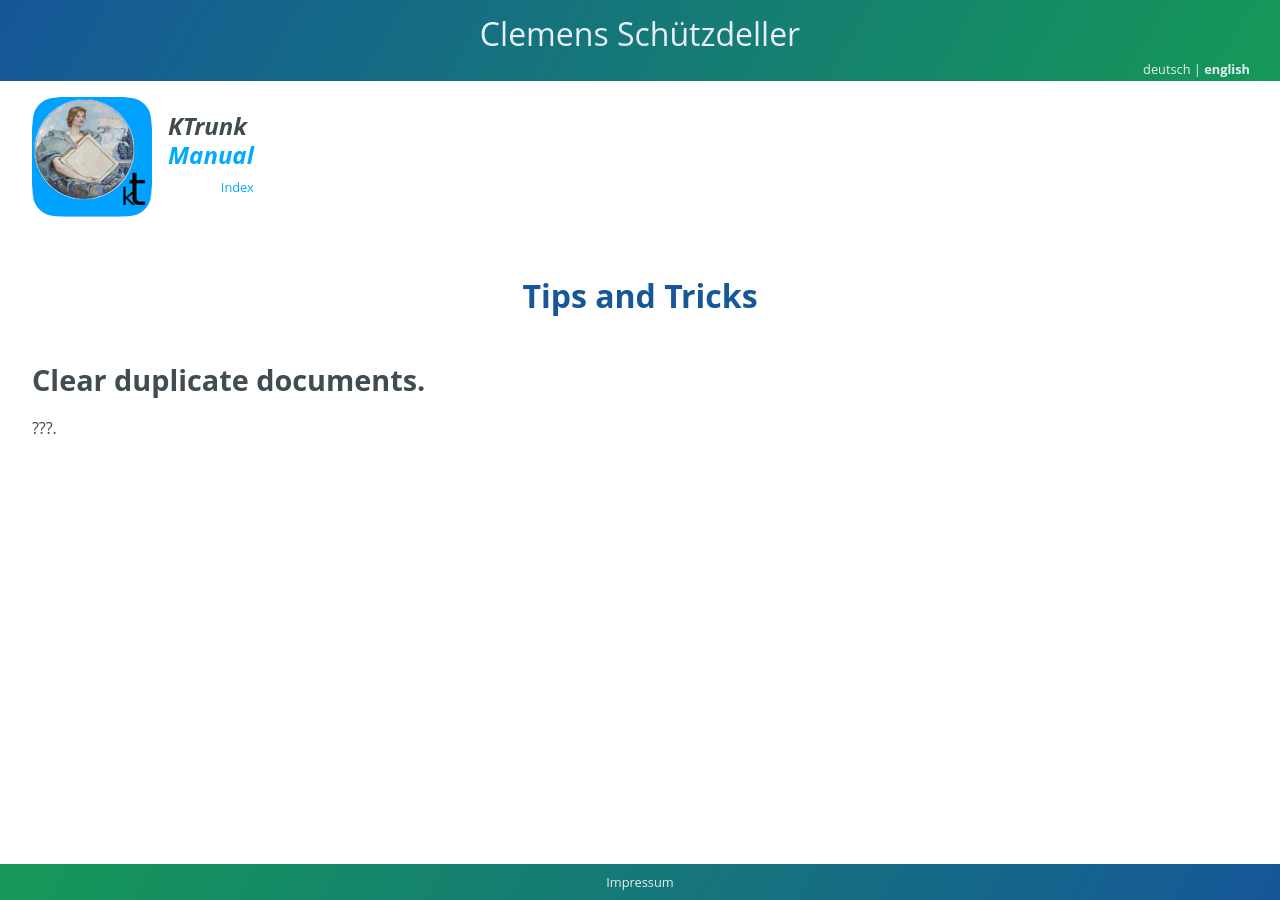
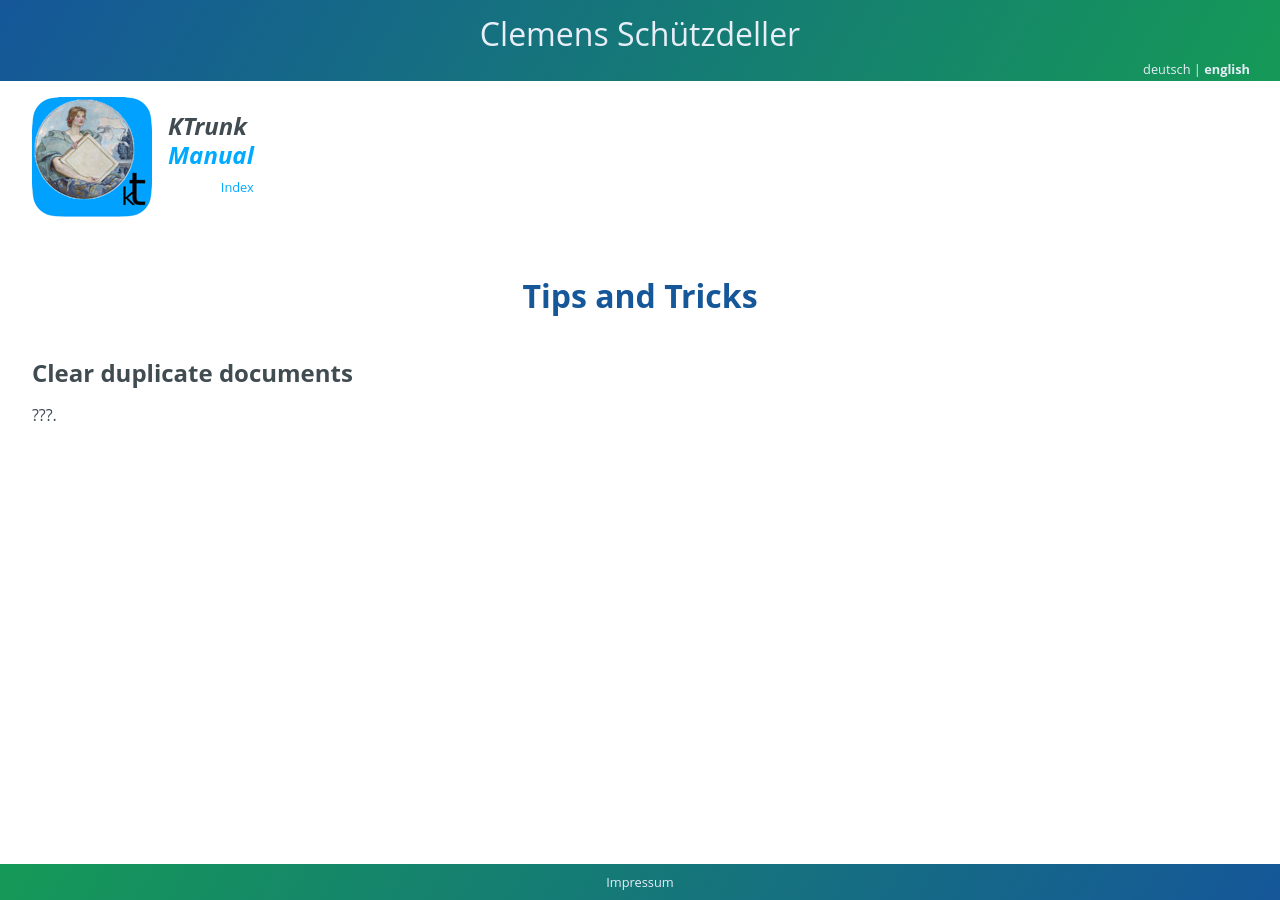
Before and after one commit to cs-LA/home, a Jekyll site: the page built from KTrunk/Manual/TipsAndTricks.md, in a window 1280 px wide. Built offline with Jekyll 4.4.1, drawn with Linux system fonts in a browser that asks for light colours; our own code applies the rules of GitHub Pages for plain Markdown files.

Commit message:
Update TipsAndTricks.md

```diff
--- a/KTrunk/Manual/TipsAndTricks.md
+++ b/KTrunk/Manual/TipsAndTricks.md
@@ -14,10 +14,10 @@
   <span class="en">Tips and Tricks</span>
   <span class="de">Tipps und Tricks</span>
 </h1>
-<h2>
-  <span class="en">Clear duplicate documents.</span>
-  <span class="de">Doppelte Dokumente bereinigen.</span>
-</h2>
+<h3>
+  <span class="en">Clear duplicate documents</span>
+  <span class="de">Doppelte Dokumente bereinigen</span>
+</h3>
 <p>
   <span class="en">???.</span>
   <span class="de">???.</span>
```
